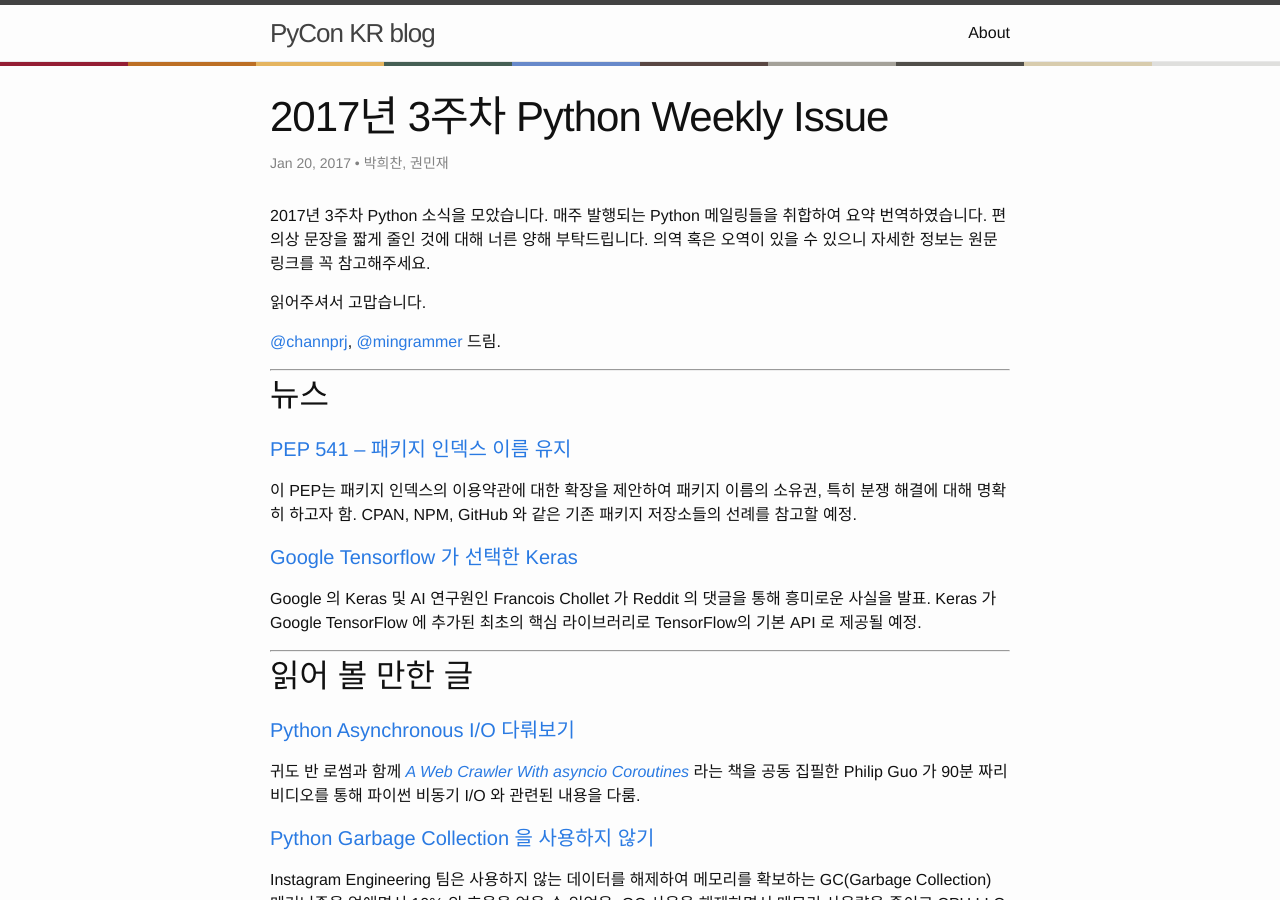
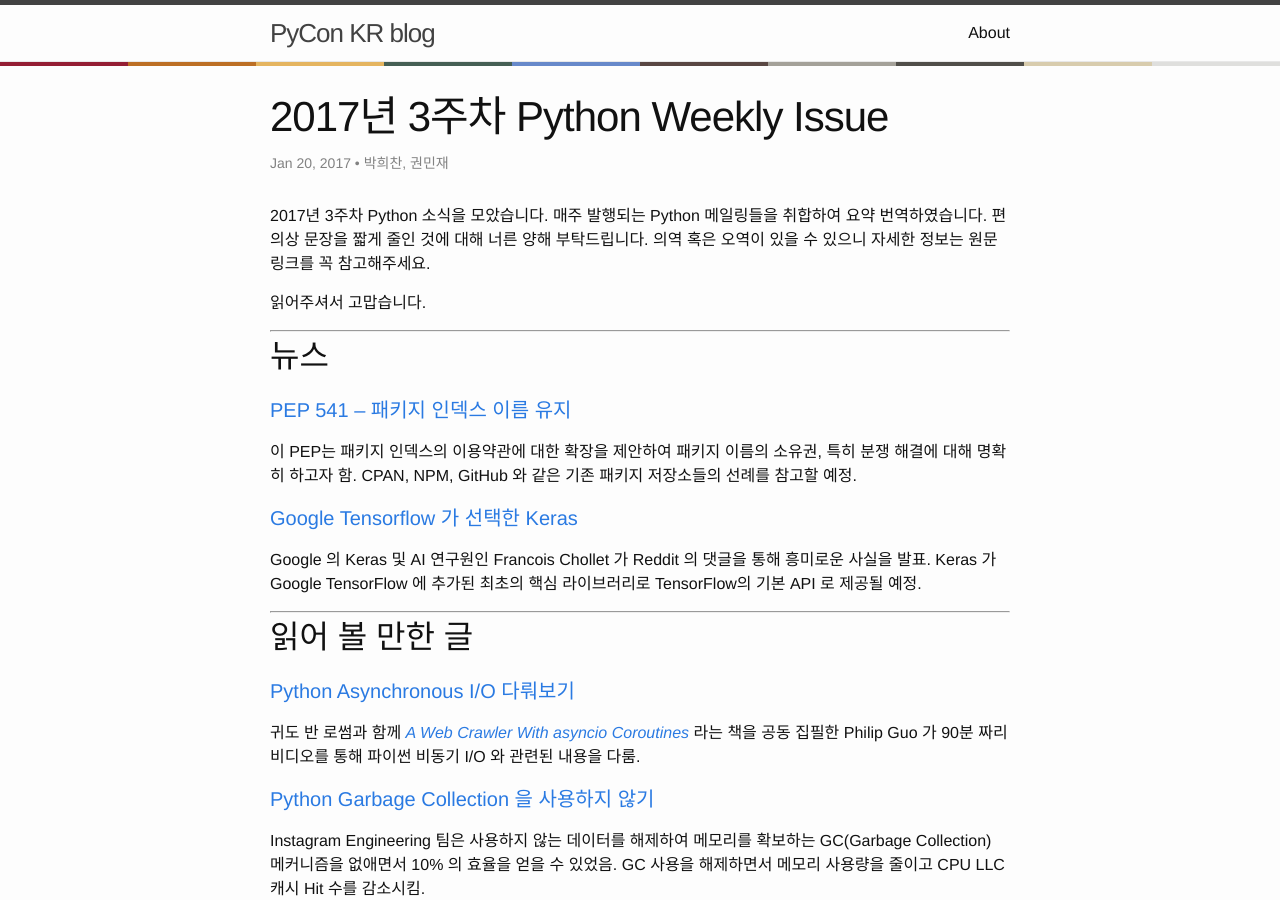
Before and after one commit to pythonkr/blog, a Jekyll site: the page built from _posts/2017-01-20-python-weekly-2017-03.md, in a window 1280 px wide and 900 px high. Built offline with Jekyll 4.4.1, drawn with Linux system fonts in a browser that asks for light colours.

Commit message:
fix: Python Weekly 글에서 작성자 트위터 계정 삭제

```diff
--- a/_posts/2017-01-20-python-weekly-2017-03.md
+++ b/_posts/2017-01-20-python-weekly-2017-03.md
@@ -7,8 +7,6 @@ author : "박희찬, 권민재"
 2017년 3주차 Python 소식을 모았습니다. 매주 발행되는 Python 메일링들을 취합하여 요약 번역하였습니다. 편의상 문장을 짧게 줄인 것에 대해 너른 양해 부탁드립니다. 의역 혹은 오역이 있을 수 있으니 자세한 정보는 원문 링크를 꼭 참고해주세요.
 
 읽어주셔서 고맙습니다.
-
-[@channprj](https://twitter.com/channrpj), [@mingrammer](https://twitter.com/mingrammer) 드림.
 
 ----
 
```
Also changed, not shown: _posts/2017-01-28-python-weekly-2017-04.md (+0 -2 lines).
